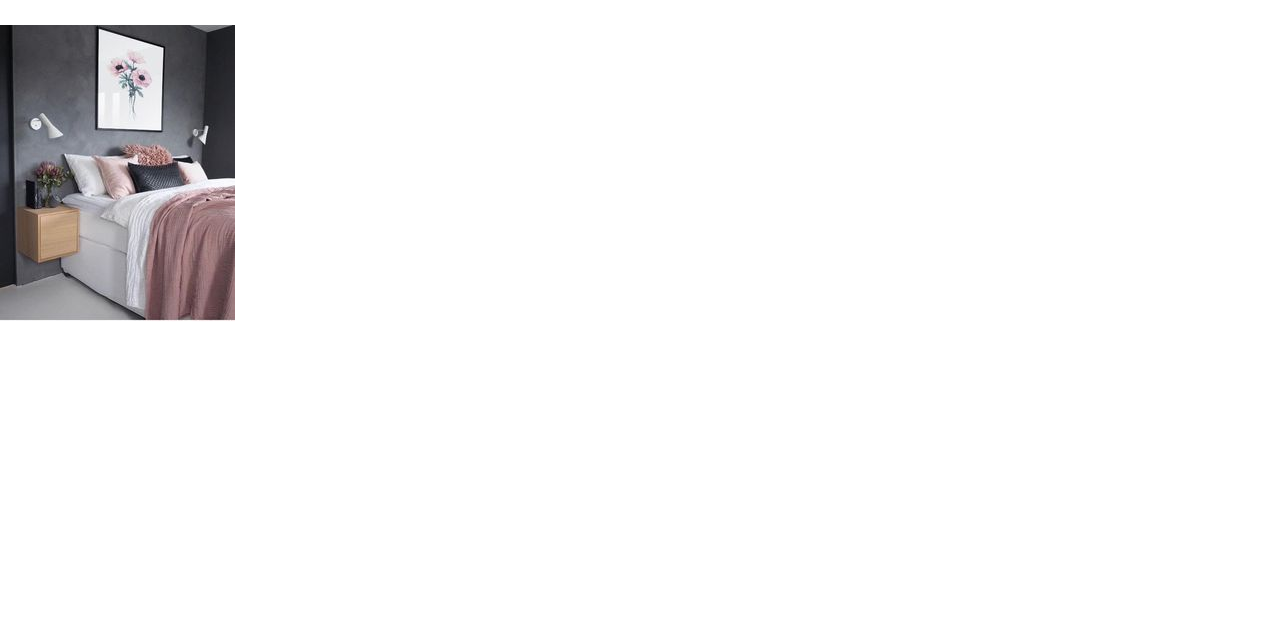
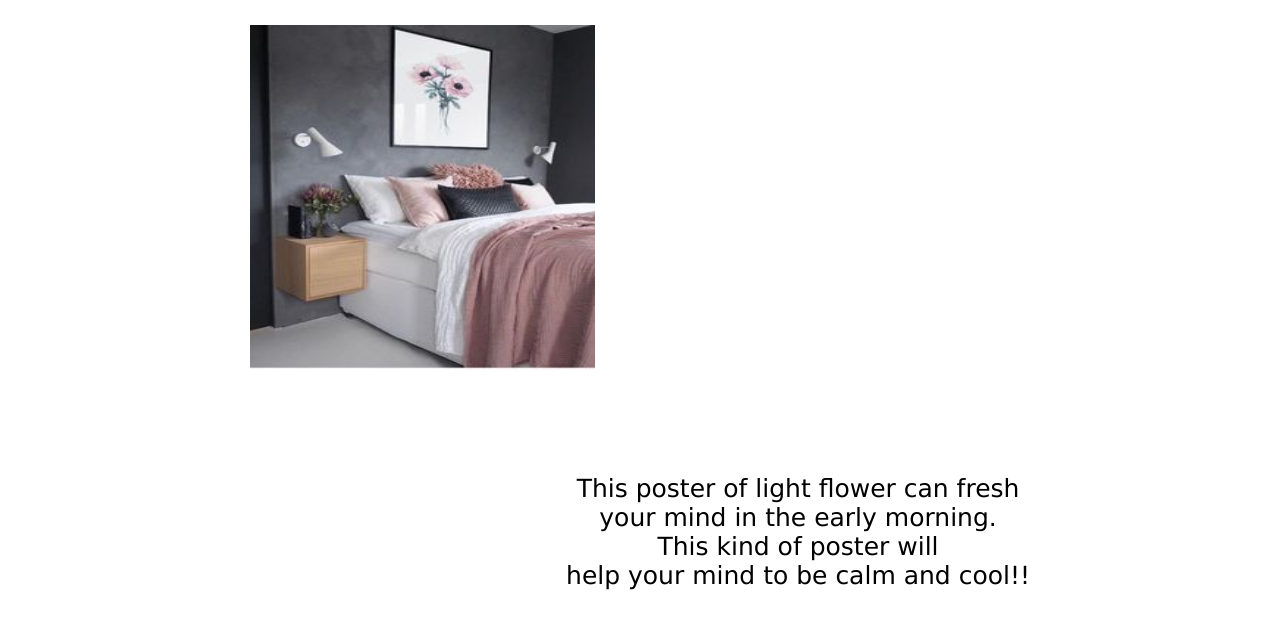
Before and after one commit to Ekta-Varsani/php, a PHP site: page /bedroom.html in a window 1280 px wide. Shown: the part 89-718 px from the top of the page. Run offline with PHP 8.4, Linux system fonts and the light colour scheme.

Commit message:
changes in bedroom page

```diff
--- a/Home decore/bedroom.html
+++ b/Home decore/bedroom.html
@@ -29,13 +29,14 @@
                 </div>
             </div>
         </header>
-        <div class="bedroom">
+        <div class="container-1">
             <div class="bimage-1">
-                <img class="i1" src="images/bedroom/poster.jpg">
+                <img class="i1" src="images/bedroom/poster.jpg" height="345px" width="345px">
+            </div>
             <div class="btext-1">
-                <p></p>
+                <p>This poster of light flower can fresh<br> your mind in the early morning.<br>This kind of poster will <br>help your mind to be calm and cool!!</p>
             </div>
         </div>
-    </div>
+
     </body>
 </html>
--- a/Home decore/css/style.css
+++ b/Home decore/css/style.css
@@ -67,12 +67,26 @@ body {
     transition: 2s;
 	text-decoration: underline;
 }
+
 /* bedroom */
+
 .bimage-1 {
     margin-top: 25px;
+    margin-left: 250px;
+    float: left;
+}
+.btext-1 p{
+    margin-top: 100px;
+    float:right;
+    text-align: center;
+    margin-right: 250px;
+    font-size: 25px;
+    font-family: 'Lucida Sans', 'Lucida Sans Regular', 'Lucida Grande', 'Lucida Sans Unicode', Geneva, Verdana, sans-serif;
+}
 
-}
+
 /* contact us */
+
 @import url('https://fonts.googleapis.com/css2?family=Poppins:wght@200;300;400;500;600;700;800;900&display=swap');
 *
 {
```
